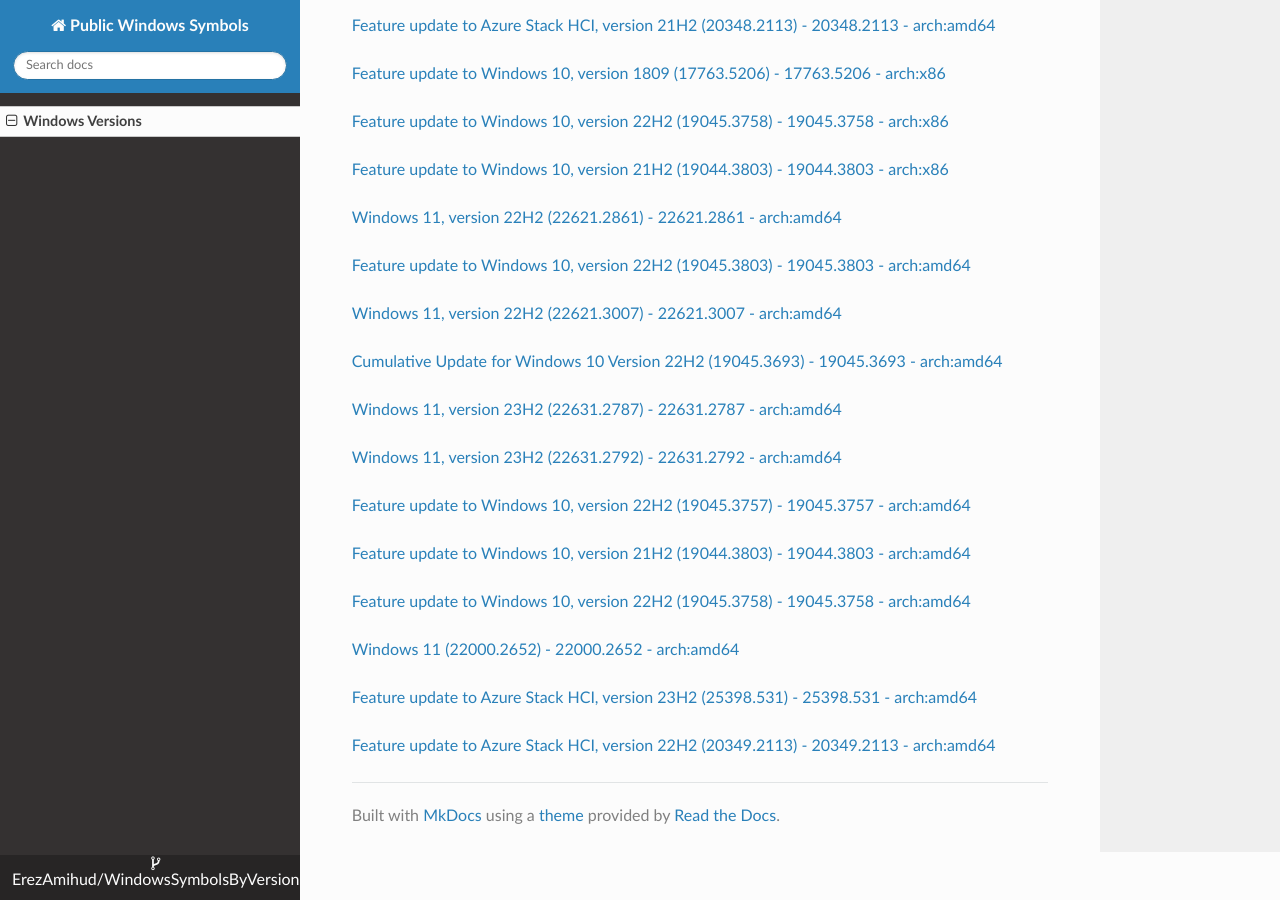
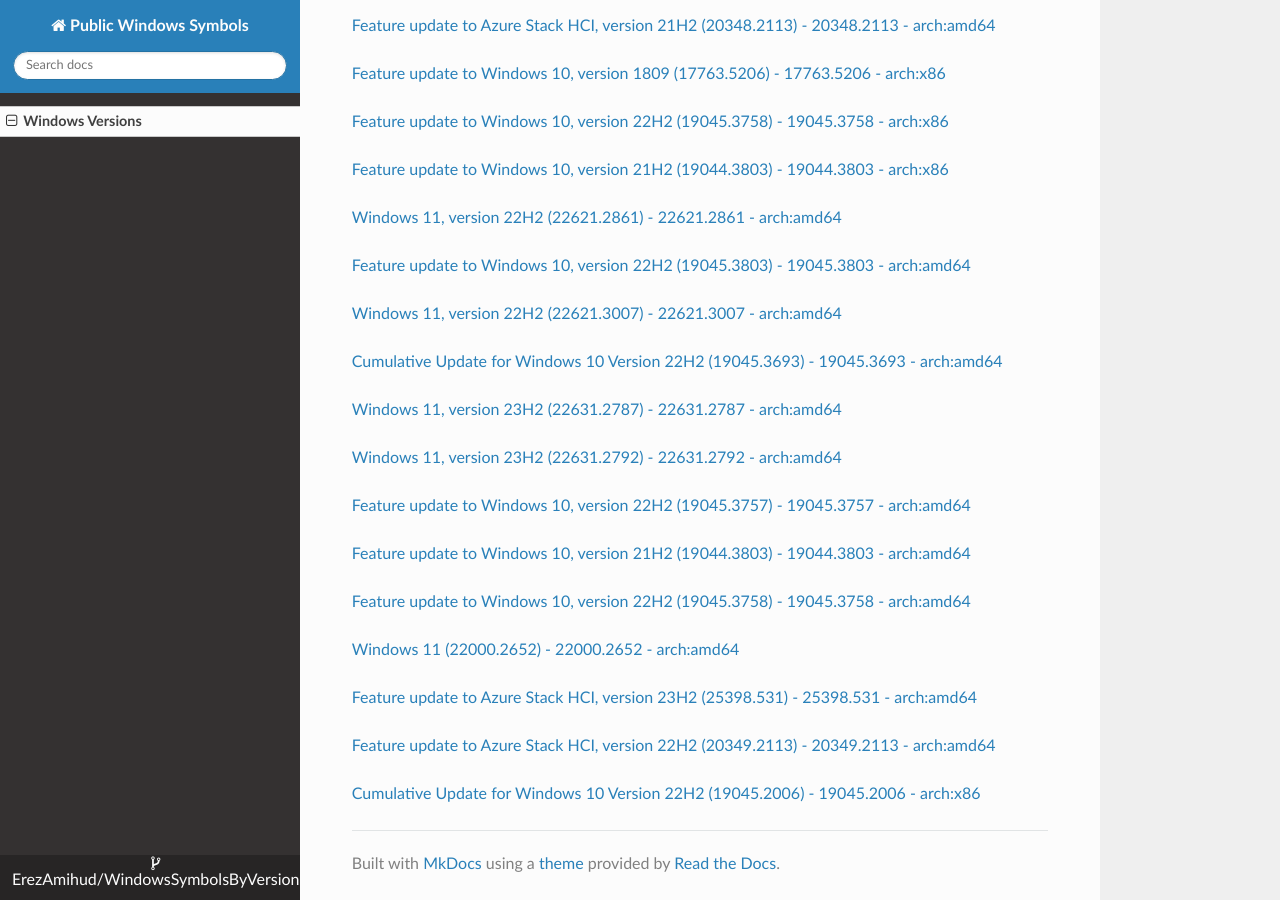
Before and after one commit to ErezAmihud/WindowsSymbolsByVersion, an MkDocs documentation site: the page built from docs/index.md, in a window 1280 px wide and 900 px high, scrolled down 20333 px. Built offline with MkDocs 1.6.1, drawn with Linux system fonts in a browser that asks for light colours; nearby versions of some CDN libraries.

Commit message:
Automated commit, add manifest for 3cda27c6-e7fd-4de9-b9f0-cac311f0736c

```diff
--- a/docs/index.md
+++ b/docs/index.md
@@ -1132,3 +1132,6 @@
 
 
 [Feature update to Azure Stack HCI, version 22H2 (20349.2113) - 20349.2113 - arch:amd64](https://github.com/ErezAmihud/WindowsSymbolsByVersion/blob/main/manifests/186ddec5-e65a-4e6a-8a17-9a7a02ebd720.manifest)
+
+
+[Cumulative Update for Windows 10 Version 22H2 (19045.2006) - 19045.2006 - arch:x86](https://github.com/ErezAmihud/WindowsSymbolsByVersion/blob/main/manifests/3cda27c6-e7fd-4de9-b9f0-cac311f0736c.manifest)
```
Also changed, not shown: process_builds.json (+1 -1 lines), 1 other file.
